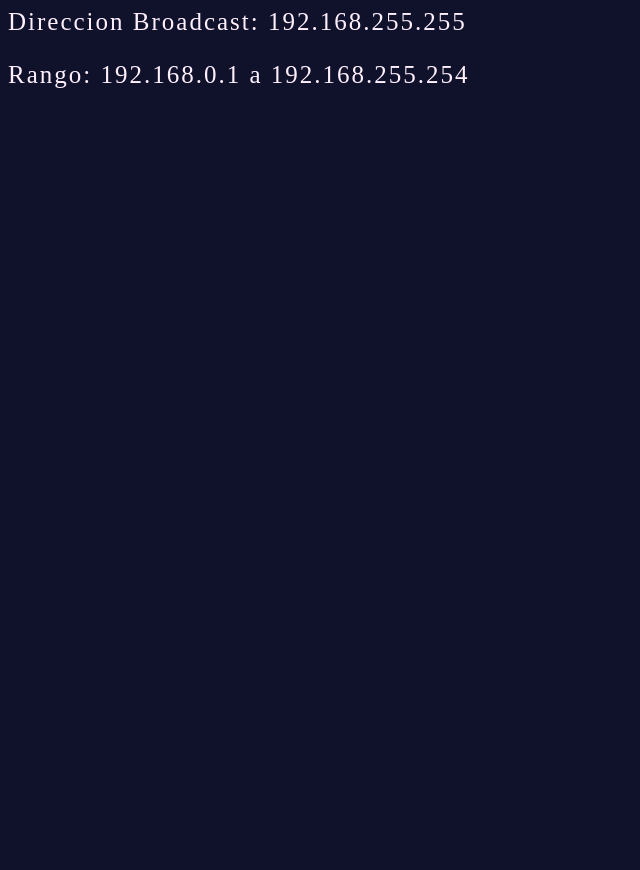
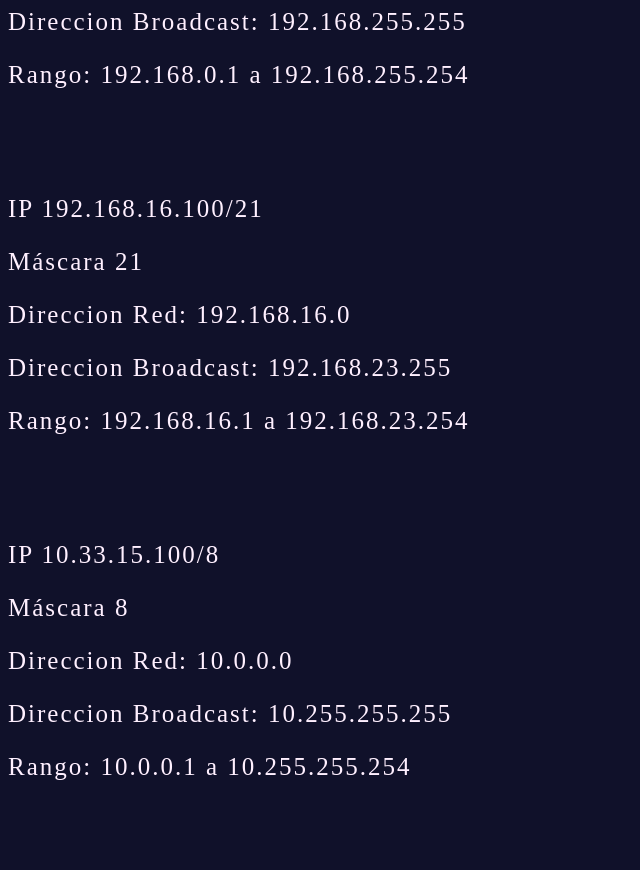
Before and after one commit to daVinciManuel/2DWES-2324-ManuelMartinez, a PHP site: page /ej3s.php in a window 1280 px wide. Shown: the part 159-1029 px from the top of the page, without its empty margins (0-640 px from the left). Before the commit the page ends 247 px from the top, so only its background shows below. Run offline with PHP 8.4, Linux system fonts and the light colour scheme.

Commit message:
Update: ej3 Strings

```diff
--- a/ej3s.php
+++ b/ej3s.php
@@ -7,21 +7,21 @@
 </head>
 <body>
     <?php
-    $ip = '192.168.16.100/16';
-
-    $netMask = getNetmask($ip);
-    $DireccionRed = getDireccionRed($ip);
-    $broadcast = getDireccionBroadcast($ip);
-    $rango = getRango($ip);
+    // $ip = '192.168.16.100/11';
+    $listaIP = array("192.168.16.100/16","192.168.16.100/21","10.33.15.100/8");
+    // $netMask = getNetmask($ip);
+    // $DireccionRed = getDireccionRed($ip);
+    // $broadcast = getDireccionBroadcast($ip);
+    // $rango = getRango($ip);
 // -------------------------------------------------------- PRINTS --------------------------------------------------------
-    print("<p>IP $ip</p>");
-    print("<p>Máscara $netMask </p>");
-    print("<p>Direccion Red: $DireccionRed </p>");
-    print("<p>Direccion Broadcast: $broadcast </p>");
-    print("<p>Rango: $rango </p>");
-    print("</br></br>");
-
-
+    foreach($listaIP as $ip){
+        print("<p>IP $ip</p>");
+        print("<p>Máscara ". getNetmask($ip) ."</p>");
+        print("<p>Direccion Red: " . getDireccionRed($ip) ."</p>");
+        print("<p>Direccion Broadcast: " . getDireccionBroadcast($ip). "</p>");
+        print("<p>Rango: " . getRango($ip) ." </p>");
+        print("</br></br>");
+    }
 
 // -------------------------------------------------------- FUNCIONES --------------------------------------------------------
     function getNetmask($ip){
```
